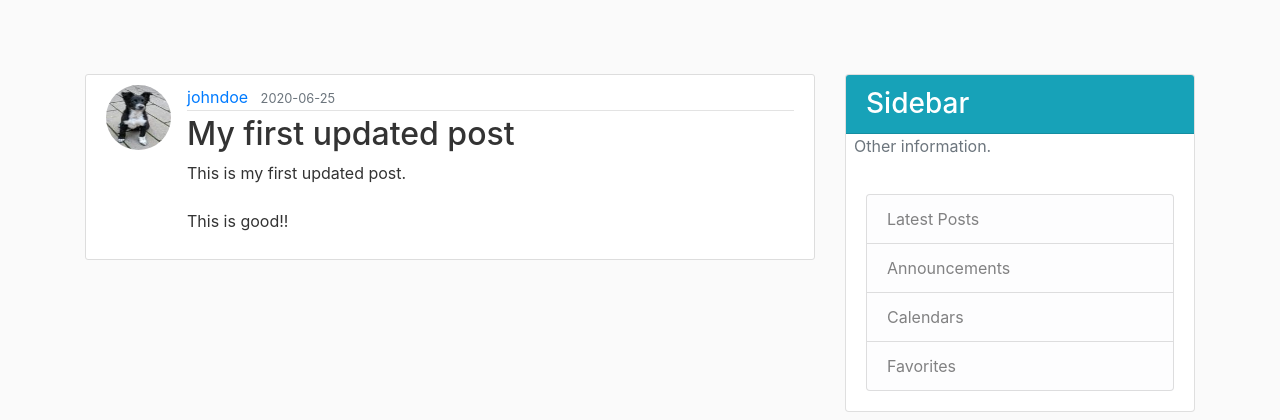
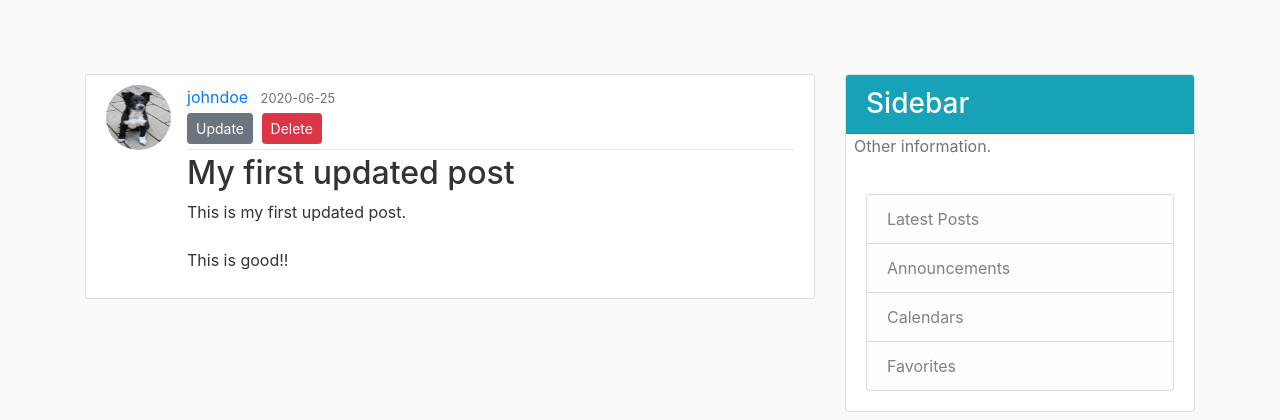
Before and after one commit to aakash-sahu/BlogApp, a Flask app: page /post/1 in a window 1280 px wide. Shown: the part 56-476 px from the top of the page. Run offline with Flask 2, Linux system fonts and the light colour scheme; a user stored in the database is signed in; data comes from the database, SQL or seed files in the repository; both versions use the stored data as it was after the commit; some libraries are stand-ins or nearby versions.

Commit message:
delete post

```diff
--- a/app/routes.py
+++ b/app/routes.py
@@ -136,3 +136,16 @@ def update_post(post_id):
         form.content.data = post.content
     return render_template('create_post.html', title='Update Post',
                     form=form, legend='Update Post')
+
+
+## delete post
+@app.route("/post/<int:post_id>/delete", methods=['POST'])
+@login_required
+def delete_post(post_id):
+    post = Post.query.get_or_404(post_id) #get or give 404 status
+    if post.author != current_user:
+        abort(403) #403 for forbidden for error pages
+    db.session.delete(post)
+    db.session.commit()
+    flash('Your post has been deleted!', 'success')
+    return redirect(url_for('home'))
--- a/app/templates/post.html
+++ b/app/templates/post.html
@@ -6,9 +6,34 @@
             <div class="article-metadata">
                 <a class="mr-2" href="#">{{ post.author.username }}</a>
                 <small class="text-muted">{{ post.date_posted.strftime("%Y-%m-%d") }}</small>
+                {% if post.author == current_user %}
+                    <div>
+                        <a class="btn btn-secondary btn-sm mt-1 mb-1" href="{{ url_for('update_post', post_id = post.id) }}">Update</a>
+                        <button type="button" class="btn btn-danger btn-sm m-1" data-toggle="modal" data-target="#deleteModal">Delete</button>
+                    </div>
+                {% endif %}
             </div>
             <h2 class="article-title">{{ post.title }}</h2>
             <p class="article-content">{{ post.content }}</p>
         </div>
     </article>
+    <!-- Modal -->
+    <div class="modal fade" id="deleteModal" tabindex="-1" role="dialog" aria-labelledby="deleteModalLabel" aria-hidden="true">
+        <div class="modal-dialog">
+        <div class="modal-content">
+            <div class="modal-header">
+            <h5 class="modal-title" id="deleteModalLabel">Delete Post</h5>
+            <button type="button" class="close" data-dismiss="modal" aria-label="Close">
+                <span aria-hidden="true">&times;</span>
+            </button>
+            </div>
+            <div class="modal-footer">
+            <button type="button" class="btn btn-secondary" data-dismiss="modal">Close</button>
+            <form action="{{ url_for('delete_post', post_id=post.id) }}" method="POST">
+                <input class="btn btn-danger" type="submit" value="Delete">
+            </form>
+            </div>
+        </div>
+        </div>
+    </div>
 {% endblock content %}
```
Also changed, not shown: app/site.db.
